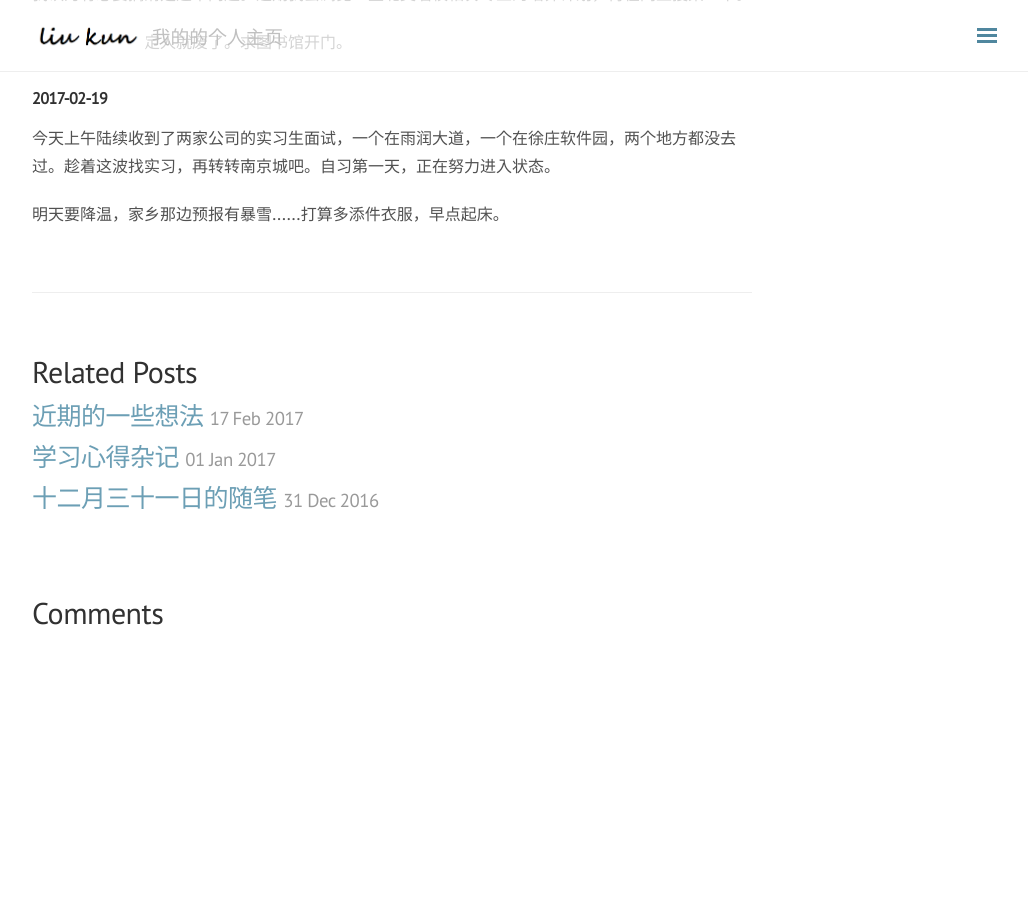
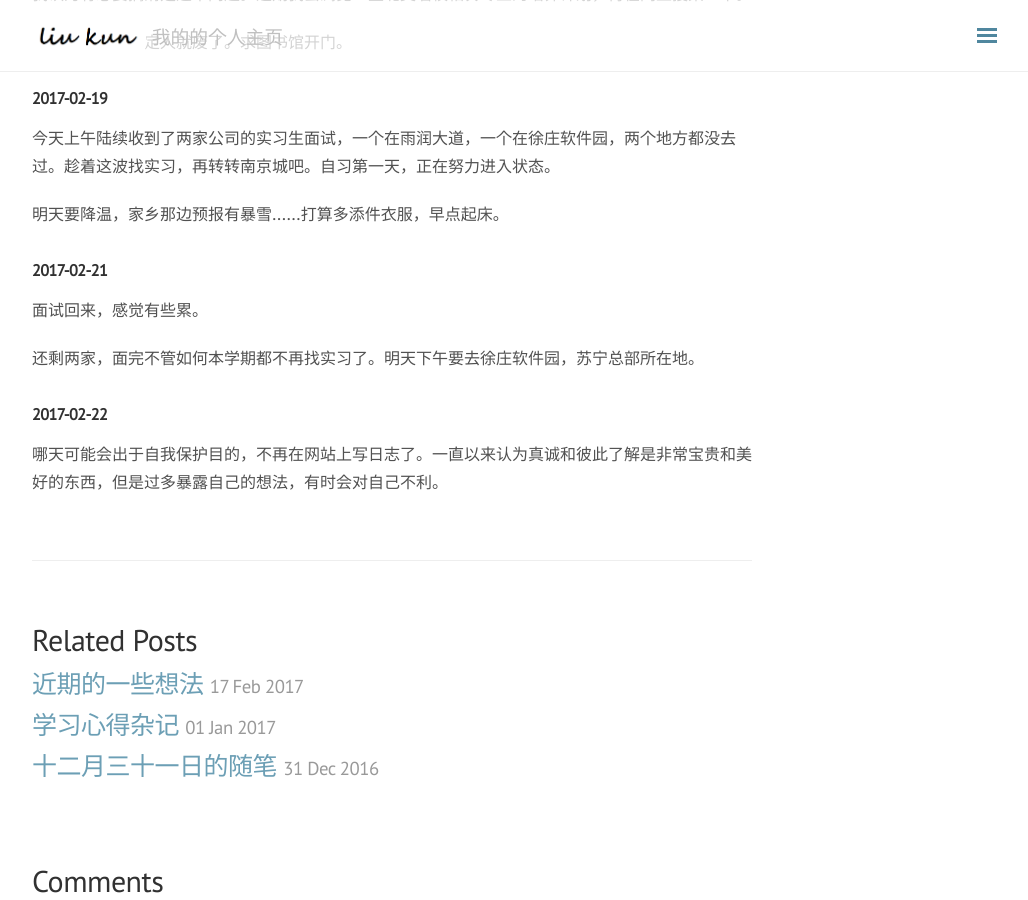
Before and after one commit to build2last/build2last.github.io, a Jekyll site: the page built from _posts/2017-02-01-2017年02月日志.md, in a window 1280 px wide and 900 px high, scrolled down 3484 px. Shown: the whole window, without its empty margins (248-1276 px from the left). Built offline with Jekyll 4.4.1, drawn with Linux system fonts in a browser that asks for light colours; nearby versions of some CDN libraries; comment, search, counter and statistics services are not loaded; before the commit the page ends 4126 px from its top, so only the background shows below that.

Commit message:
2017-02-22post

```diff
--- a/_posts/2017-02-01-2017年02月日志.md
+++ b/_posts/2017-02-01-2017年02月日志.md
@@ -115,3 +115,11 @@ tags: 日记
 今天上午陆续收到了两家公司的实习生面试，一个在雨润大道，一个在徐庄软件园，两个地方都没去过。趁着这波找实习，再转转南京城吧。自习第一天，正在努力进入状态。
 
 明天要降温，家乡那边预报有暴雪......打算多添件衣服，早点起床。
+
+#### 2017-02-21
+面试回来，感觉有些累。
+
+还剩两家，面完不管如何本学期都不再找实习了。明天下午要去徐庄软件园，苏宁总部所在地。
+
+#### 2017-02-22
+哪天可能会出于自我保护目的，不再在网站上写日志了。一直以来认为真诚和彼此了解是非常宝贵和美好的东西，但是过多暴露自己的想法，有时会对自己不利。
```
